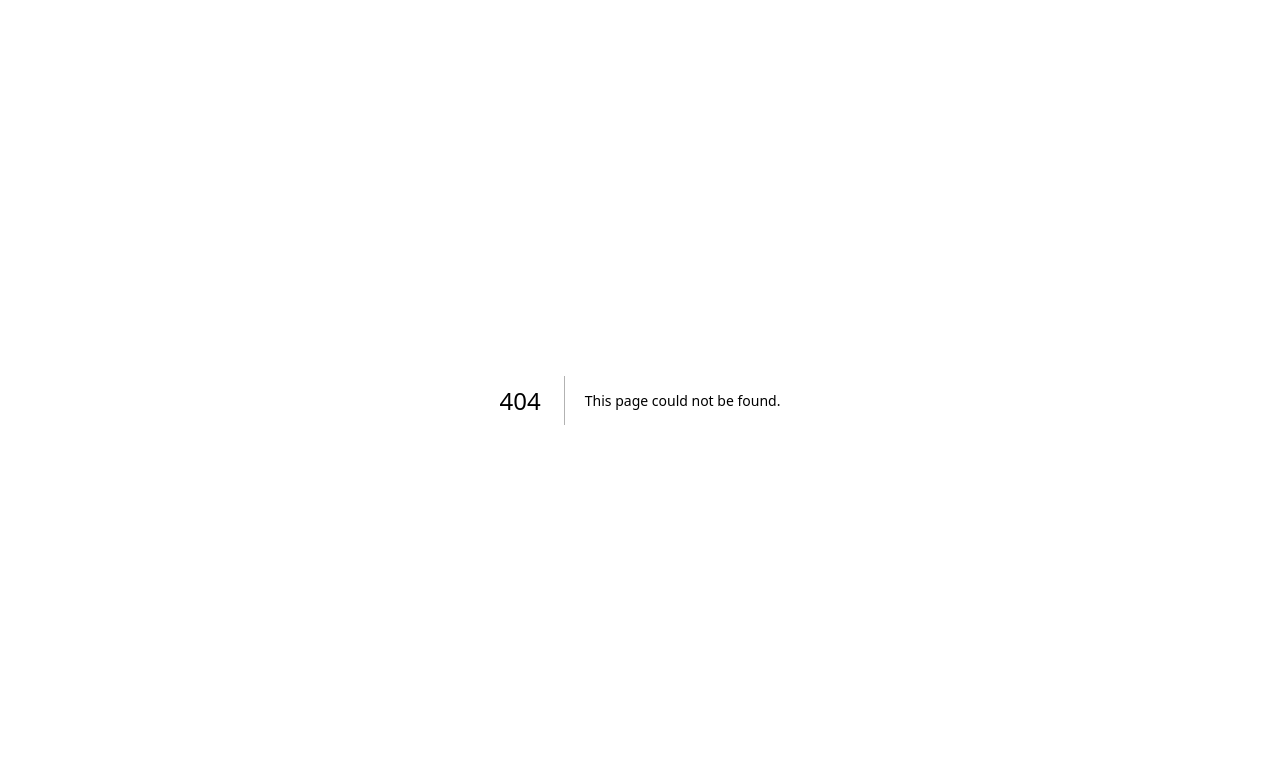
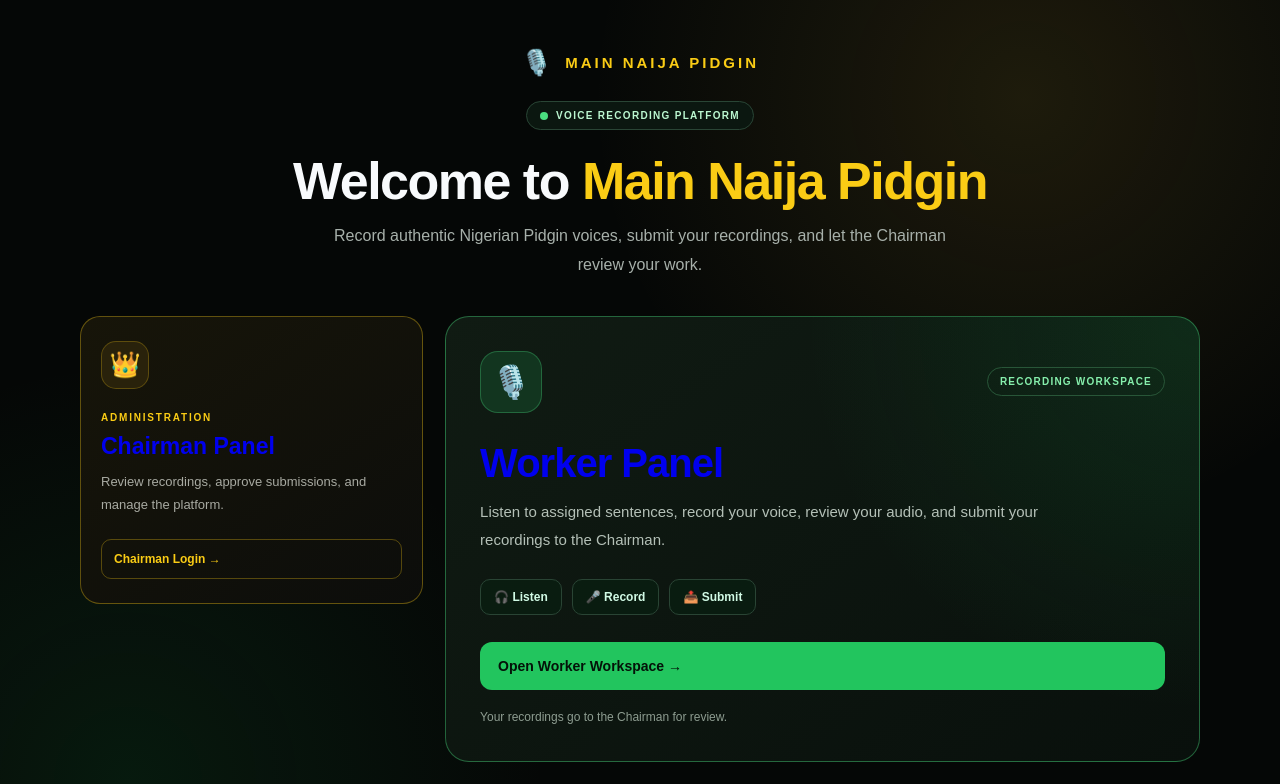
Before and after one commit to tapbombaai-glitch/main-naija-pidgin, a Next.js app: page / in a window 1280 px wide. Before the commit this address had no page. Shown: the top 784 px of the page. Built offline with nearby package versions, Linux system fonts and the light colour scheme.

Commit message:
Create app/page.tsx

```diff
--- /dev/null
+++ b/app/page.tsx
@@ -0,0 +1,33 @@
+import Link from "next/link";
+import "./home.css";
+
+export default function HomePage() {
+  return (
+    <main className="home">
+      <div className="content">
+        <header className="hero">
+          <div className="brand"><span className="brandIcon">🎙️</span> MAIN NAIJA PIDGIN</div>
+          <div className="statusBadge"><span className="statusDot" /> VOICE RECORDING PLATFORM</div>
+          <h1>Welcome to <span>Main Naija Pidgin</span></h1>
+          <p className="subtitle">Record authentic Nigerian Pidgin voices, submit your recordings, and let the Chairman review your work.</p>
+        </header>
+        <section className="panels">
+          <Link href="/admin/login" className="panel chairman">
+            <div className="chairmanIcon">👑</div><div className="chairmanLabel">ADMINISTRATION</div>
+            <h2>Chairman Panel</h2><p>Review recordings, approve submissions, and manage the platform.</p>
+            <span className="chairmanButton">Chairman Login →</span>
+          </Link>
+          <Link href="/worker-login" className="panel worker">
+            <div className="workerTop"><span className="workerIcon">🎙️</span><span className="workerBadge">RECORDING WORKSPACE</span></div>
+            <h2>Worker Panel</h2><p>Listen to assigned sentences, record your voice, review your audio, and submit your recordings to the Chairman.</p>
+            <div className="workerFeatures"><span>🎧 Listen</span><span>🎤 Record</span><span>📤 Submit</span></div>
+            <span className="workerButton">Open Worker Workspace →</span>
+            <div className="workerFootnote">Your recordings go to the Chairman for review.</div>
+          </Link>
+        </section>
+        <section className="apiSection"><div><span className="apiIcon">🔑</span><div><h2>API Marketplace</h2><p>Explore voice API access, available credit packages, and developer documentation.</p></div></div><Link href="/api-keys" className="apiButton">Explore API →</Link></section>
+        <footer className="footer"><span>MAIN NAIJA PIDGIN © 2026</span><span>Built for Nigerian voices 🇳🇬</span></footer>
+      </div>
+    </main>
+  );
+}
```
